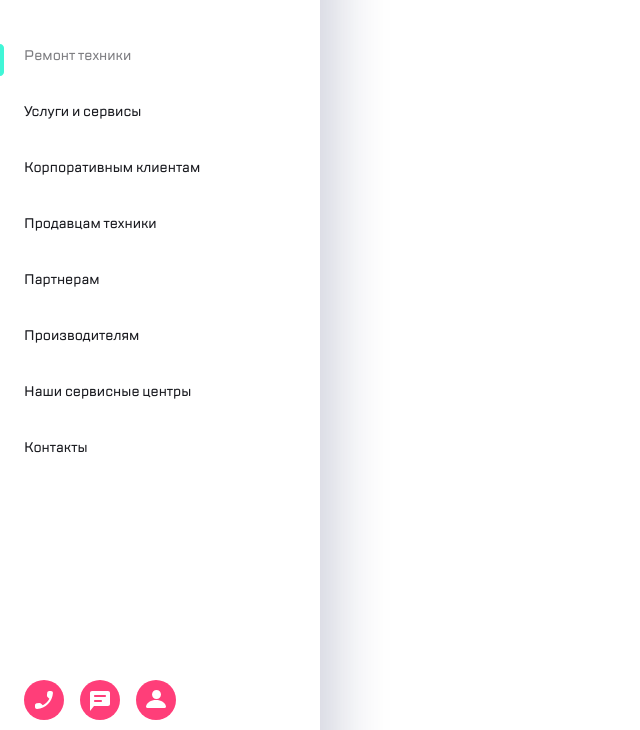
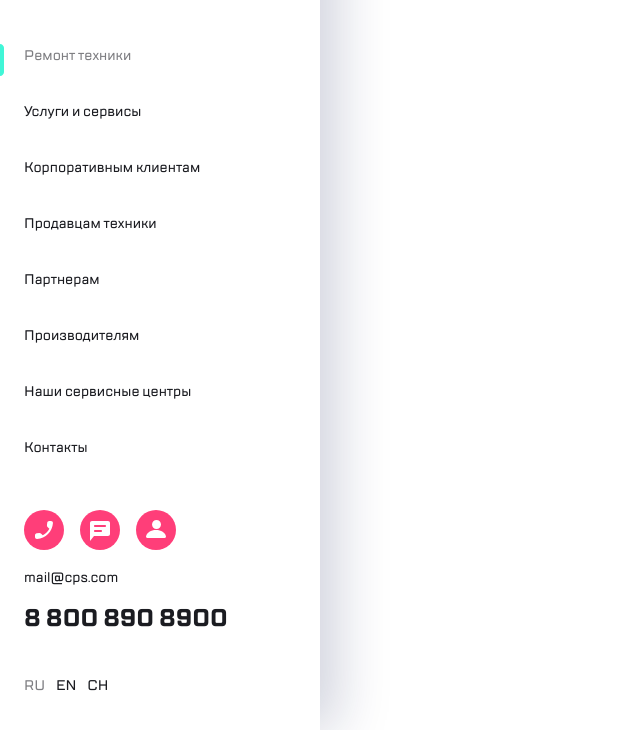
Before and after one commit to Andrei-booker/layout-1.4, a plain HTML site: page index.html in a window 1280 px wide. Shown: the part 70-800 px from the top of the page, without its empty margins (0-640 px from the left). Drawn offline with Linux system fonts and the light colour scheme.

Commit message:
setting of footer

```diff
--- a/index.html
+++ b/index.html
@@ -7,6 +7,7 @@
     <title>Mobile menu</title>
 </head>
 <body>
+    <div class="side-menu">
         <header class="header">
             <button class="icon icon__burger"> <img src="img/ic-burger/burger.svg" alt="Закрыть меню"></button>
             <img src="img/logo.svg" alt="Логотип" class="header__logo">
@@ -35,7 +36,7 @@
                 <a href="#" class="footer__language">EN</a>
                 <a href="#" class="footer__language">CH</a>
             </div>
-
         </footer>
+    </div>
 </body>
 </html>
--- a/style.css
+++ b/style.css
@@ -32,6 +32,7 @@
 
 html {
     box-sizing: border-box;
+    height: 100%;
 }
 *, *::after, *::before {
     box-sizing: inherit;
@@ -49,8 +50,14 @@ body {
     position: sticky;
     left: 0;
     top: 0;
+    box-shadow: 16px 0 52px 0 rgba(14, 24, 80, 0.2), -2px 0 4px 0 rgba(69, 79, 126, 0.02);
+}
+
+.side-menu {
+    min-height: 100%;
+    display: flex;
+    flex-direction: column;
     background-color: #ffffff;
-    box-shadow: 16px 0 52px 0 rgba(14, 24, 80, 0.2), -2px 0 4px 0 rgba(69, 79, 126, 0.02);
 }
 
 .header {
@@ -58,7 +65,6 @@ body {
     align-items: center;
     padding-right: 24px;
     padding-left: 24px;
-    margin-bottom: 46px;
     padding-top: 18px;
 }
 
@@ -89,18 +95,19 @@ body {
 
 .main-menu {
     margin: 0;
-    margin-bottom: 220px;
     padding: 0;
+    padding-top: 46px;
     list-style: none;
+    flex: 1 1 auto;
 }
 
 .main-menu__item {
     padding-left: 24px;
-    margin-bottom: 32px;
+    padding-top: 32px;
 }
 
-.main-menu__item:last-child {
-    margin: 0;
+.main-menu__item:first-child {
+    padding-top: 0;
 }
 
 .main-menu__item a {
@@ -125,7 +132,6 @@ body {
 }
 .fotter__icons {
     display: flex;
-    margin-bottom: 16px;
 }
 
 .icon__phone {
@@ -137,28 +143,29 @@ body {
 }
 
 .footer__mail {
+    padding-top: 16px;
     display: block;
     text-decoration: none;
     color: inherit;
-    margin-bottom: 12px;
 }
 
 .footer__phone {
+    padding-top: 12px;
     display: block;
     text-decoration: none;
     color: inherit;
     font-size: 24px;
     line-height: 32px;
     font-weight: 600;
-    margin-bottom: 40px;
 }
 
 .footer__language {
+    padding-top: 40px;
     display: inline-block;
     text-decoration: none;
     color: inherit;
     margin-right: 8px;
-    margin-bottom: 32px;
+    padding-bottom: 32px;
 }
 
 .footer__language--active {
```
Lines whose indentation alone changed are shown as unchanged.
